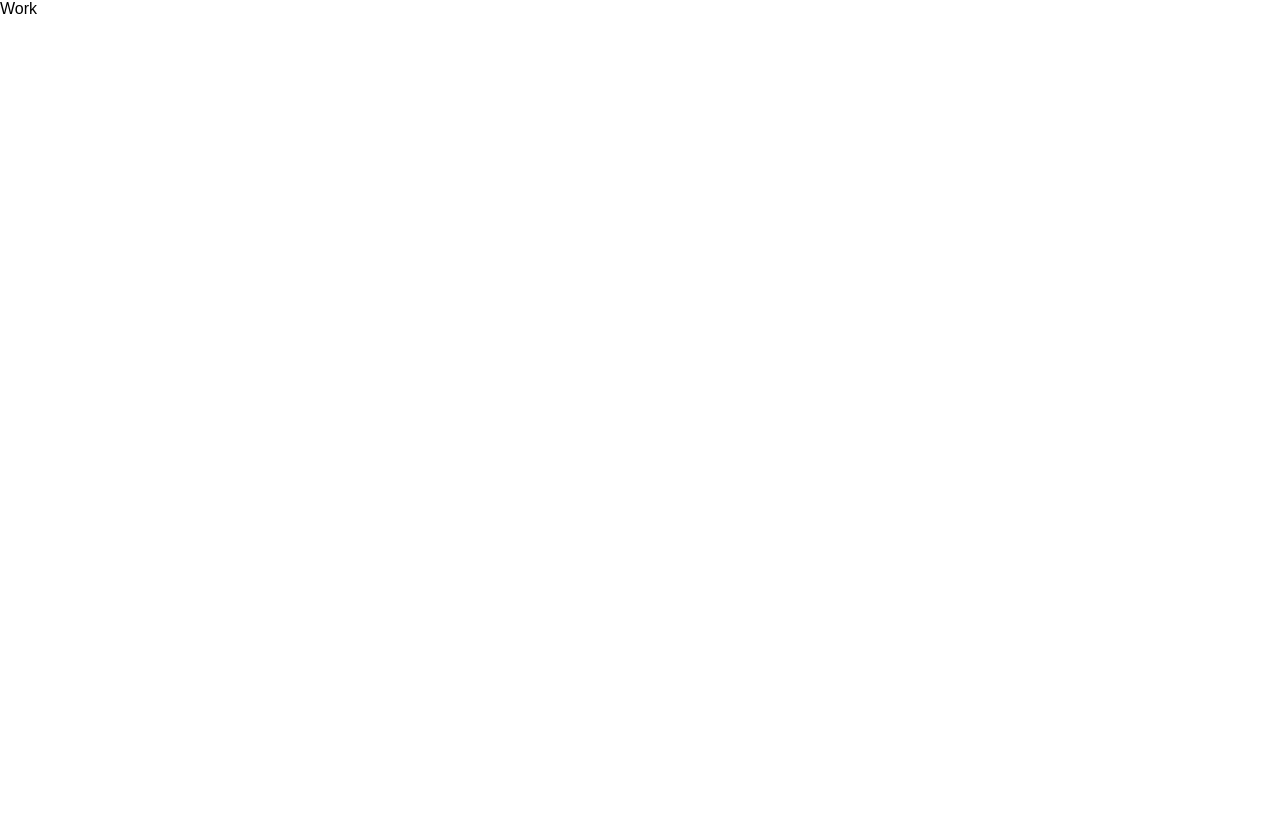
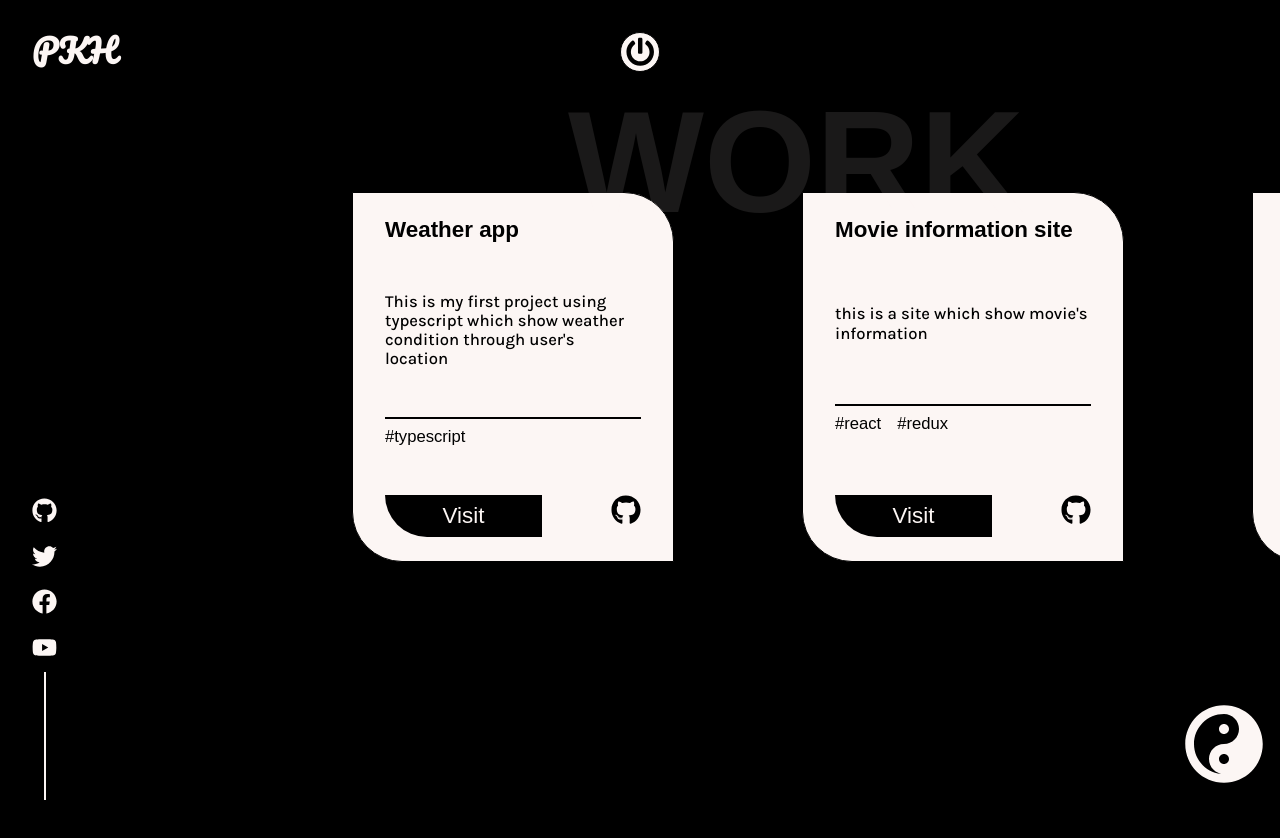
Before and after one commit to ParkGeunHyuk95/Portfolio, a React (Create React App) app: page /work in a window 1280 px wide. Shown: the top 838 px of the page. Before the commit the page ends 800 px from the top, so only its background shows below. Built offline with nearby package versions, Linux system fonts and the light colour scheme.

Commit message:
Feature: Work page

```diff
--- a/src/components/WorkPage.js
+++ b/src/components/WorkPage.js
@@ -1,11 +1,112 @@
-import React from 'react'
+import React, { useEffect, useRef } from 'react'
+import styled, { ThemeProvider } from 'styled-components'
+import {DarkTheme} from './Themes';
+import {motion} from 'framer-motion';
+
+import LogoComponent from '../subComponents/LogoComponent';
+import SocialIcons from '../subComponents/SocialIcons';
+import PowerButton from '../subComponents/PowerButton';
+
+import { Work } from "../data/WorkData";
+import Card from '../subComponents/Card';
+import { YinYang } from './AllSvgs';
+import BigTitle from '../subComponents/BigTitle';
+
+const Box = styled.div`
+background-color: ${props => props.theme.body};
+height:400vh;
+position: relative;
+display: flex;
+align-items: center;
+`
+
+const Main = styled(motion.ul)`
+position: fixed;
+top: 12rem;
+left:calc(10rem + 15vw);
+height: 40vh;
+display: flex;
+color:white;
+`
+const Rotate = styled.span`
+display:block;
+position: fixed;
+right:1rem;
+bottom: 1rem;
+width: 80px;
+height: 80px;
+z-index:1;
+`
+
+
+// Framer-motion Configuration
+const container = {
+
+  hidden: {opacity:0},
+  show: {
+    opacity:1,
+
+    transition:{
+      staggerChildren: 0.5,
+      duration: 0.5,
+    }
+  }
+
+}
 
 const WorkPage = () => {
-  return (
-    <div>
-      Work
-    </div>
-  )
+
+    const ref = useRef(null);
+    const yinyang = useRef(null);
+
+
+
+    useEffect(() => {
+        let element = ref.current;
+
+
+        const rotate = () => {
+
+         element.style.transform = `translateX(${-window.pageYOffset}px)`
+
+
+          return (yinyang.current.style.transform =
+            'rotate(' + -window.pageYOffset + 'deg)')
+        }
+
+        window.addEventListener('scroll', rotate)
+        return () => {
+          window.removeEventListener('scroll', rotate);
+
+        }
+      }, [])
+
+
+    return (
+        <ThemeProvider theme={DarkTheme}>
+<Box>
+
+<LogoComponent theme='dark'/>
+<SocialIcons theme='dark'/>
+<PowerButton />
+
+     <Main ref={ref}   variants={container} initial='hidden' animate='show'  >
+         {
+            Work.map( d =>
+            <Card key={d.id} data={d} />
+            )
+         }
+     </Main>
+<Rotate ref={yinyang}>
+    <YinYang width={80} height={80} fill={DarkTheme.text} />
+</Rotate>
+
+<BigTitle text="WORK" top='10%' right="20%" />
+        </Box>
+
+        </ThemeProvider>
+
+    )
 }
 
 export default WorkPage
--- a/src/data/WorkData.js
+++ b/src/data/WorkData.js
@@ -1,49 +1,49 @@
 export const Work = [
     {
         id:1,
-        name:"Agency Landing Page",
-        description:"It is build on top of the React JS, with styledComponents and GSAP for smooth scrolling animations.",
-        tags:["react","gsap","styledComponents"],
+        name:"Weather app",
+        description:"This is my first project using typescript which show weather condition through user's location",
+        tags:["typescript"],
 
-        demo:"https://agency-website-eta.vercel.app/",
-        github:"https://github.com/codebucks27/Agency-website"
+        demo:"https://golden-strudel-362da8.netlify.app",
+        github:"https://github.com/parkgeunhyuk1/weather-typescript"
     },
     {
         id:2,
-        name:"Job listing website",
-        description:"A Job listing website build in ReactJS. With searching and filtering functionalities.",
-        tags:["react","sass"],
+        name:"Movie information site",
+        description:"this is a site which show movie's information",
+        tags:["react","redux"],
 
-        demo:"http://react-job-listing-website.codebucks27.vercel.app/",
-        github:"https://github.com/codebucks27/react-job-listing-website"
+        demo:"https://enchanting-semifreddo-b546d3.netlify.app",
+        github:"https://github.com/parkgeunhyuk1/parkflix"
 
     },
     {
         id:3,
-        name:"Dev.to Clone",
-        description:"A clone of Dev.to build using ReactJS. With realtime fetching of articles from dev.to using API.",
-        tags:["react","api","sass"],
+        name:"Chatting App",
+        description:"this is a site which user can commuicate each other and make communication room. I make Ui and server.",
+        tags:["Typescript","MongoDB","Node.js",'Socket.io'],
 
         demo:"http://devto-clone-codebucks27.vercel.app/",
-        github:"https://github.com/codebucks27/devto-clone"
+        github:"https://github.com/parkgeunhyuk1/chat-typescript"
     },
     {
         id:4,
-        name:"Sidebar Menu",
-        description:"A cool looking sidebar menu build using ReactJS and styledComponents.It has really smooth animations.",
-        tags:["react","styledComponents","react-router"],
+        name:"Portfolio Web Service",
+        description:"user can use this site to upgrade their portfolio. user can upload own information, and can see other's. and can share to other people",
+        tags:["react","bootstrap","react-router"],
 
         demo:"https://react-sidebar.vercel.app/",
-        github:"https://github.com/codebucks27/react-sidebar"
+        github:"https://github.com/5owl5/portfolio-frontend"
 
     },{
         id:5,
-        name:"Todo App(React + Redux)",
-        description:"A todo app build using Redux-toolkit and framer-motion for smooth animations.",
-        tags:["react","redux","framer-motion"],
+        name:"Challenge for nature",
+        description:"A site that encourages people to protect the environment. We encourage users using a point system ",
+        tags:["react",'rechart',"framer-motion"],
 
         demo:"http://react-redux-todo-app-git-main-codebucks27.vercel.app/",
-        github:"https://github.com/codebucks27/React-Redux-Todo-App"
+        github:"https://github.com/HaEunCho248/tt-web-service"
 
     },
     {
--- /dev/null
+++ b/src/subComponents/Card.js
@@ -0,0 +1,122 @@
+import { motion } from 'framer-motion';
+import React from 'react'
+import { NavLink } from 'react-router-dom';
+import styled from 'styled-components';
+import { Github } from '../components/AllSvgs';
+
+
+
+const Box = styled(motion.li)`
+width: 16rem;
+height: 40vh;
+background-color: ${props => props.theme.text};
+color:${props => props.theme.body};
+padding: 1.5rem 2rem;
+margin-right: 8rem;
+border-radius: 0 50px 0 50px;
+display: flex;
+flex-direction: column;
+justify-content: space-between;
+border: 1px solid ${props => props.theme.body};
+transition: all 0.2s ease;
+&:hover{
+background-color: ${props => props.theme.body};
+color:${props => props.theme.text};
+border: 1px solid ${props => props.theme.text};
+}
+`
+const Title = styled.h2`
+font-size: calc(1em + 0.5vw);
+`
+
+const Description = styled.h2`
+font-size: calc(0.8em + 0.3vw);
+font-family: 'Karla',sans-serif;
+font-weight: 500;
+`
+const Tags = styled.div`
+border-top: 2px solid ${props =>props.theme.body};
+padding-top: 0.5rem;
+display:flex;
+flex-wrap:wrap;
+${Box}:hover &{
+border-top: 2px solid ${props =>props.theme.text};
+}
+`
+const Tag = styled.span`
+margin-right:1rem;
+font-size:calc(0.8em + 0.3vw);
+`
+
+const Footer = styled.footer`
+display: flex;
+justify-content: space-between;
+`
+
+const Link = styled(NavLink)`
+background-color: ${props =>props.theme.body};
+color: ${props =>props.theme.text};
+text-decoration: none;
+padding:0.5rem calc(2rem + 2vw);
+border-radius: 0 0 0 50px;
+font-size:calc(1em + 0.5vw);
+${Box}:hover &{
+    background-color: ${props =>props.theme.text};
+    color: ${props =>props.theme.body};
+}
+`
+
+const Git = styled(NavLink)`
+color: inherit;
+text-decoration: none;
+${Box}:hover &{
+    &>*{
+        fill:${props =>props.theme.text};
+    }
+}
+`
+
+// Framer motion configuration
+const Item = {
+    hidden:{
+        scale:0
+    },
+    show:{
+        scale:1,
+        transition: {
+            type: 'spring',
+            duration: 0.5
+        }
+    }
+}
+
+const Card = (props) => {
+
+    const {id, name, description, tags, demo, github} = props.data;
+
+    return (
+        <Box key={id} variants={Item}>
+            <Title>{name}</Title>
+            <Description>
+                {description}
+            </Description>
+            <Tags>
+            {
+                    tags.map((t,id) => {
+                        return <Tag key={id}>#{t}</Tag>
+                    })
+                }
+            </Tags>
+            <Footer>
+                <Link to={{pathname: `${demo}`}} target="_blank">
+                    Visit
+                </Link>
+                <Git to={{pathname: `${github}`}} target="_blank">
+                    <Github width={30} height={30} />
+                </Git>
+            </Footer>
+        </Box>
+    )
+}
+
+export default Card
```
